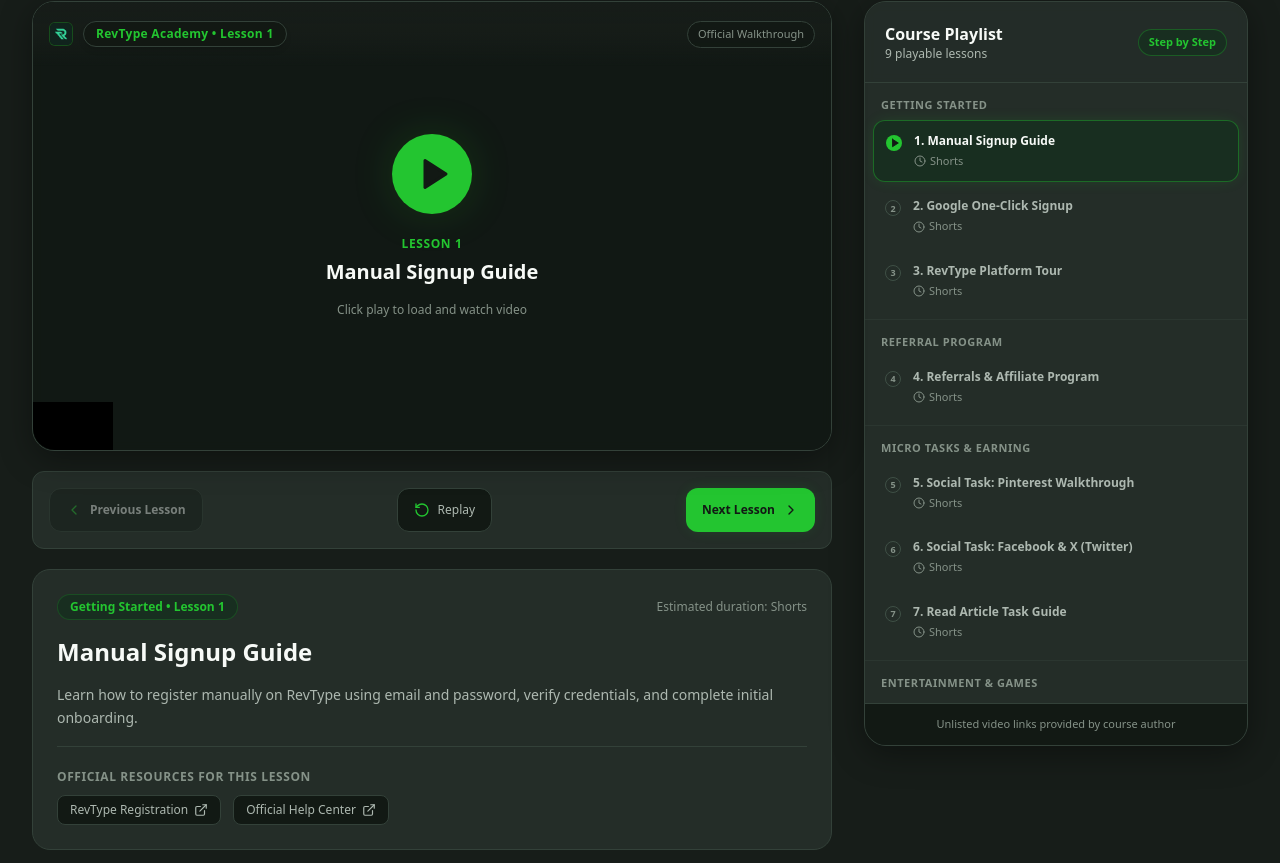
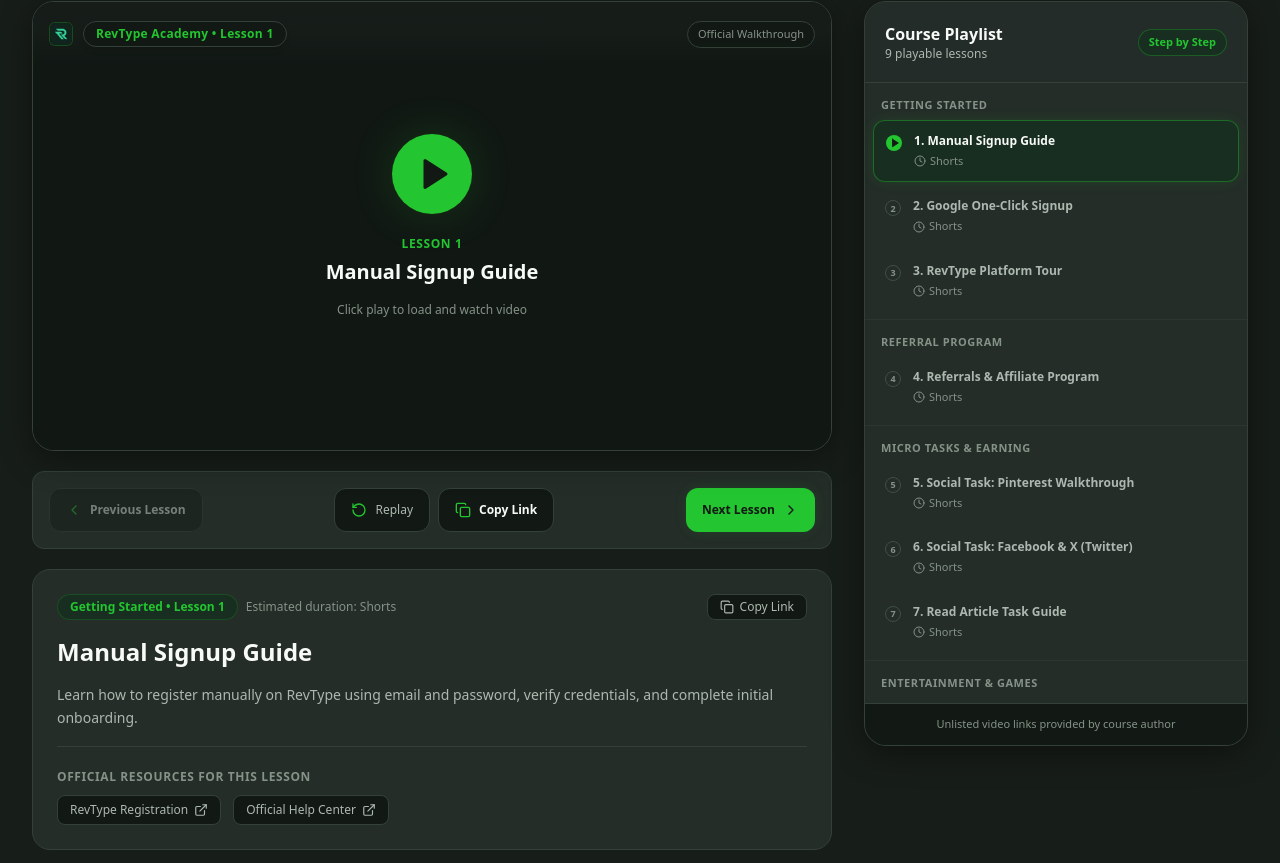
Before and after one commit to RidwanAlMustavy/revtype_course, a Next.js app: page / in a window 1280 px wide. Shown: the part 2616-3479 px from the top of the page. Built offline with nearby package versions, Linux system fonts and the light colour scheme.

Commit message:
feat: add copy link option and remove player blanking

```diff
--- a/components/YouTubePlayer.tsx
+++ b/components/YouTubePlayer.tsx
@@ -37,6 +37,28 @@ export default function YouTubePlayer({
   onReplayCourse,
 }: YouTubePlayerProps) {
   const [hasStarted, setHasStarted] = useState(false);
+  const [copied, setCopied] = useState(false);
+
+  const handleCopyLink = async () => {
+    if (!currentLesson) return;
+    const videoUrl = `https://youtube.com/shorts/${currentLesson.youtubeId}`;
+    try {
+      if (navigator.clipboard && navigator.clipboard.writeText) {
+        await navigator.clipboard.writeText(videoUrl);
+      } else {
+        const input = document.createElement('input');
+        input.value = videoUrl;
+        document.body.appendChild(input);
+        input.select();
+        document.execCommand('copy');
+        document.body.removeChild(input);
+      }
+      setCopied(true);
+      setTimeout(() => setCopied(false), 2000);
+    } catch {
+      // ignore
+    }
+  };
 
   if (!currentLesson) {
     return (
@@ -108,36 +130,6 @@ export default function YouTubePlayer({
             </span>
           </div>
         </div>
-
-        {/* Middle Protection Shield: completely prevents right-clicking to copy video URL, enables click-to-play/pause */}
-        <div
-          className="absolute top-16 left-0 right-0 bottom-12 z-[10] cursor-pointer"
-          onClick={() => {
-            if (player.isPlaying) {
-              player.pauseVideo();
-            } else {
-              player.playVideo();
-            }
-          }}
-          onContextMenu={(e) => {
-            e.preventDefault();
-            e.stopPropagation();
-          }}
-        />
-
-        {/* Bottom-left Shield: completely hides and disables the YouTube Shorts 'Copy Link' chain icon */}
-        <div
-          className="absolute bottom-0 left-0 w-20 h-12 bg-black rounded-bl-card-lg z-[15] pointer-events-auto select-none cursor-default"
-          onClick={(e) => {
-            e.stopPropagation();
-            e.preventDefault();
-          }}
-          onContextMenu={(e) => {
-            e.preventDefault();
-            e.stopPropagation();
-          }}
-          aria-hidden="true"
-        />
 
         {/* Poster / Play Overlay before first play */}
         {!hasStarted && !player.isPlaying && (
@@ -268,7 +260,8 @@ export default function YouTubePlayer({
           <span className="hidden sm:inline">Previous Lesson</span>
         </button>
 
-        {/* Center: Replay Current Lesson */}
+        {/* Center: Replay & Copy Link Controls */}
+        <div className="flex items-center gap-2">
           <button
             type="button"
             onClick={() => player.replayVideo()}
@@ -278,6 +271,28 @@ export default function YouTubePlayer({
             <RotateCcw className="w-4 h-4 text-green-vivid" />
             <span>Replay</span>
           </button>
+
+          {/* Copy Link Button */}
+          <button
+            type="button"
+            onClick={handleCopyLink}
+            className="min-h-[44px] min-w-[44px] inline-flex items-center gap-2 px-4 py-2 rounded-xl text-xs font-semibold text-text-primary bg-dark-deep hover:bg-dark-hover border border-dark-border hover:border-green-vivid/40 transition-colors focus:outline-none focus:ring-2 focus:ring-green-vivid"
+            aria-label="Copy direct video link"
+            title="Copy direct video link"
+          >
+            {copied ? (
+              <>
+                <Check className="w-4 h-4 text-green-vivid" />
+                <span className="text-green-vivid font-bold">Link Copied!</span>
+              </>
+            ) : (
+              <>
+                <Copy className="w-4 h-4 text-green-vivid" />
+                <span>Copy Link</span>
+              </>
+            )}
+          </button>
+        </div>
 
         {/* Right: Next Lesson */}
         <button
@@ -296,6 +311,7 @@ export default function YouTubePlayer({
       {/* Lesson Details & Supplementary Material */}
       <div className="p-6 rounded-card bg-dark-card border border-dark-border space-y-4">
         <div className="flex flex-wrap items-center justify-between gap-2">
+          <div className="flex items-center gap-2">
             <span className="text-xs font-bold text-green-vivid bg-green-surface px-3 py-1 rounded-full border border-green-vivid/20">
               {currentLesson.module} • Lesson {currentLesson.order}
             </span>
@@ -304,6 +320,26 @@ export default function YouTubePlayer({
                 Estimated duration: {currentLesson.durationLabel}
               </span>
             )}
+          </div>
+
+          <button
+            type="button"
+            onClick={handleCopyLink}
+            className="inline-flex items-center gap-1.5 px-3 py-1 rounded-lg text-xs font-medium text-text-muted hover:text-green-vivid bg-dark-deep border border-dark-border hover:border-green-vivid/40 transition-colors"
+            title="Copy video link"
+          >
+            {copied ? (
+              <>
+                <Check className="w-3.5 h-3.5 text-green-vivid" />
+                <span className="text-green-vivid font-semibold">Copied!</span>
+              </>
+            ) : (
+              <>
+                <Copy className="w-3.5 h-3.5" />
+                <span>Copy Link</span>
+              </>
+            )}
+          </button>
         </div>
 
         <h3 className="text-xl sm:text-2xl font-bold text-text-primary">
```
Also changed, not shown: public/404.html (+1 -1 lines), public/404/index.html (+1 -1 lines), public/index.html (+1 -1 lines), public/index.txt, 4 other files (tests, documents, lock files or other folders). Lines whose indentation alone changed are shown as unchanged.
